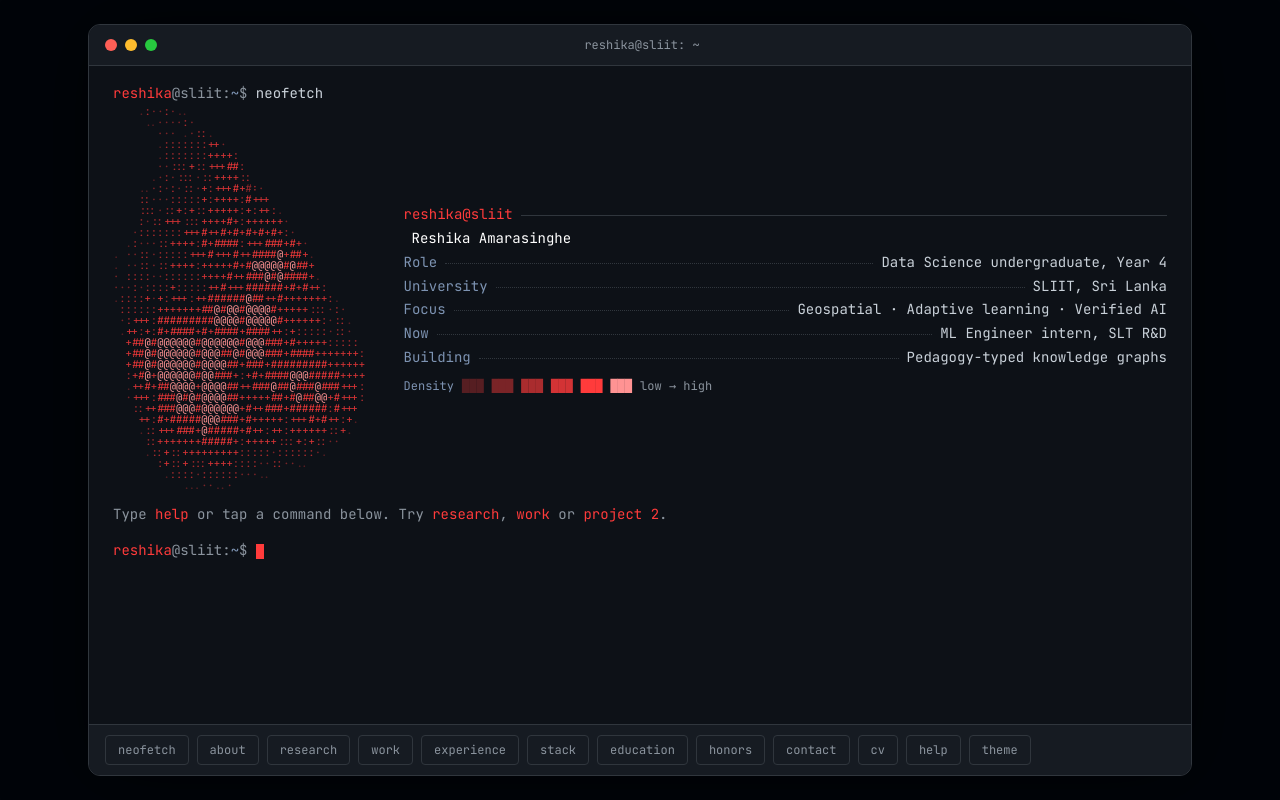
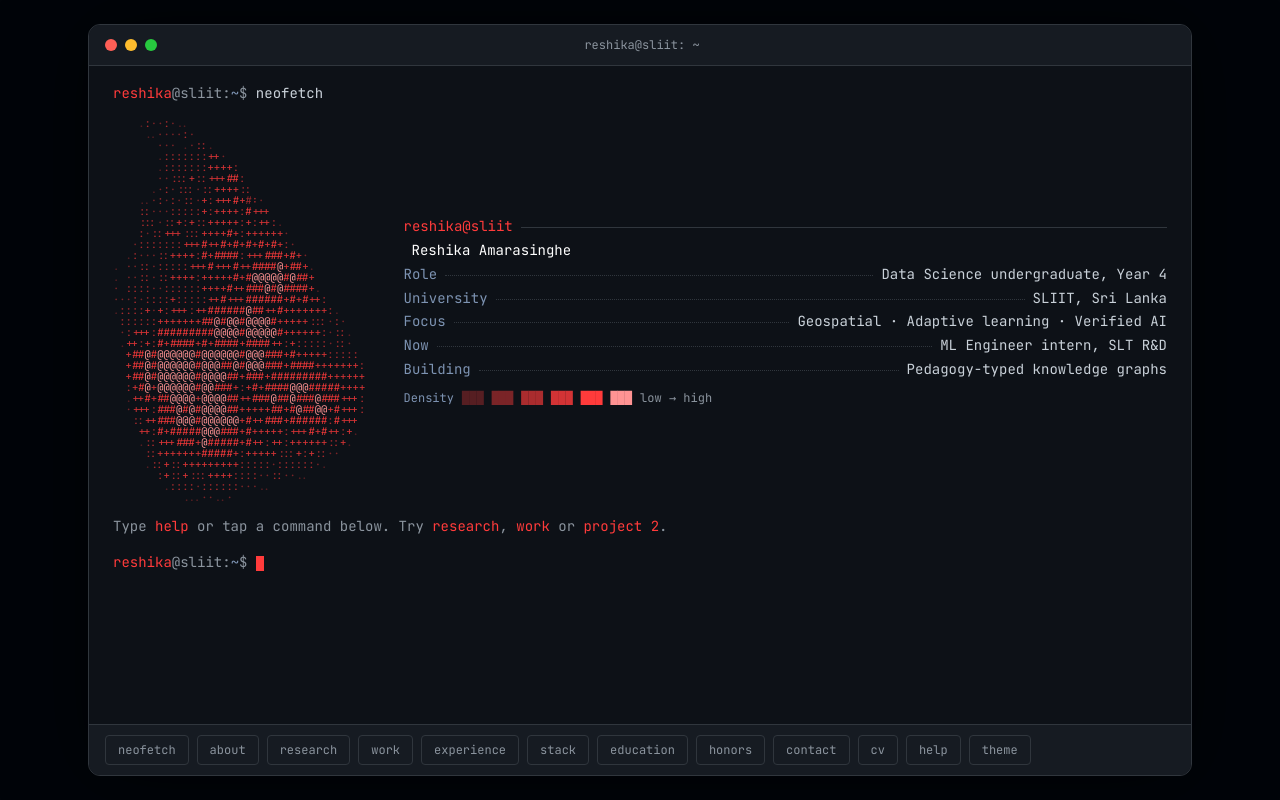
Before and after one commit to reshika1219/Reshika-Amarasinghe-Portfolio, a React (Vite) app: page / in a window 1280 px wide. Built offline with nearby package versions, Linux system fonts and the light colour scheme; the HTML template or start-up script is replaced by a standard one.

Commit message:
Add breathing room between each command line and its output

```diff
--- a/src/terminal/Terminal.jsx
+++ b/src/terminal/Terminal.jsx
@@ -90,7 +90,7 @@ export default function Terminal() {
           {blocks.map((b) => (
             <div key={b.id} className="mb-3">
               {b.cmd !== undefined && <div><Prompt />{b.cmd}</div>}
-              {b.out}
+              {b.out && <div className={b.cmd ? 'mt-3' : ''}>{b.out}</div>}
             </div>
           ))}
           <form onSubmit={submit} className="flex flex-wrap items-center">
```
